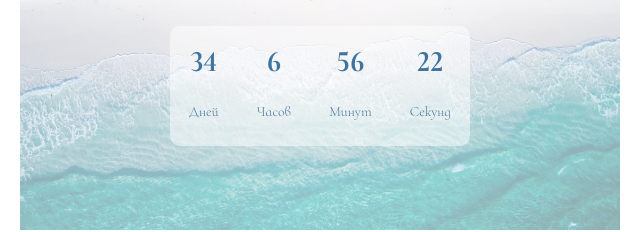
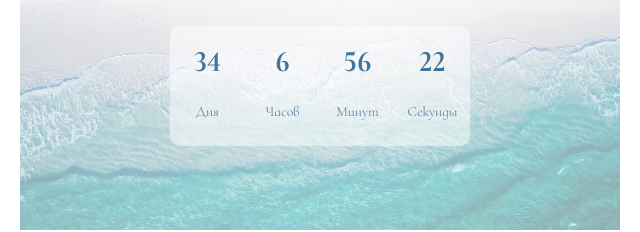
Before and after one commit to Gfirey/gfirey.github.io, a plain HTML site: page index.html in a window 1280 px wide. Shown: the part 688-920 px from the top of the page, 320-960 px from the left. Drawn offline with Linux system fonts and the light colour scheme.

Commit message:
время

```diff
--- a/countdown.js
+++ b/countdown.js
@@ -4,16 +4,35 @@
       hour = minute * 60,
       day = hour * 24;
 
+   const decCases = [2, 0, 1, 1, 1, 2];
+   const skl = (number, titles) => {
+      return titles[number % 100 > 4 && number % 100 < 20 ? 2 : decCases[Math.min(number % 10, 5)]]
+   }
    const countDown = new Date("2024/08/31 16:00:00").getTime(),
       x = setInterval(function() {
 
          const now = new Date().getTime();
          const distance = countDown - now;
 
-         document.getElementById("days").innerText = Math.floor(distance / (day));
-         document.getElementById("hours").innerText = Math.floor((distance % (day)) / (hour));
-         document.getElementById("minutes").innerText = Math.floor((distance % (hour)) / (minute));
-         document.getElementById("seconds").innerText = Math.floor((distance % (minute)) / second);
+         const days = Math.floor(distance / (day));
+         const hours = Math.floor((distance % (day)) / (hour));
+         const minutes = Math.floor((distance % (hour)) / (minute));
+         const seconds = Math.floor((distance % (minute)) / second);
+         document.getElementById("days").innerText = days;
+         document.getElementById("hours").innerText = hours;
+         document.getElementById("minutes").innerText = minutes;
+         document.getElementById("seconds").innerText = seconds;
 
+         document.getElementById("days_label").innerText = skl(days, ['День', 'Дня', 'Дней']);
+            // (days == 1 || (days > 19 && days % 10 == 1)) ? 'День' :
+            //    ((days > 1 && days < 5) || (days > 19 && days % 10 > 1 && days % 10 < 5)) ? 'Дня' : 'Дней';
+
+         document.getElementById("hours_label").innerText = skl(hours, ['Час', 'Часа', 'Часов']);
+            // (hours == 1 || (hours > 19 && hours % 10 == 1)) ? 'час' :
+            //    ((hours > 1 && hours < 5) || (hours > 19 && hours % 10 > 1 && hours % 10 < 5)) ? 'Часа' : 'Часов';
+
+         document.getElementById("minutes_label").innerText = skl(minutes, ['Минута', 'Минуты', 'Минут']);
+
+         document.getElementById("seconds_label").innerText = skl(seconds, ['Секунда', 'Секунды', 'Секунд']);
       }, 0)
 }());
--- a/index.css
+++ b/index.css
@@ -130,6 +130,7 @@
    letter-spacing: 0em;
    line-height: 2.25em;
    text-align: center;
+   min-width: 50px;
 }
 
 .countdown_number {
--- a/index.html
+++ b/index.html
@@ -27,22 +27,22 @@
                <div class="countdown_cell">
                   <span id="days" class="countdown_number"></span>
                   <br/>
-                  <span class="countdown_label">Дней</span>
+                  <span id="days_label" class="countdown_label">Дней</span>
                </div>
                <div class="countdown_cell">
                   <span id="hours" class="countdown_number"></span>
                   <br/>
-                  <span class="countdown_label">Часов</span>
+                  <span id="hours_label" class="countdown_label">Часов</span>
                </div>
                <div class="countdown_cell">
                   <span id="minutes" class="countdown_number"></span>
                   <br/>
-                  <span class="countdown_label">Минут</span>
+                  <span id="minutes_label" class="countdown_label">Минут</span>
                </div>
                <div class="countdown_cell">
                   <span id="seconds" class="countdown_number"></span>
                   <br/>
-                  <span class="countdown_label">Секунд</span>
+                  <span id="seconds_label" class="countdown_label">Секунд</span>
                </div>
             <script charset="UTF-8" src="countdown.js"></script>
          </div>
```
